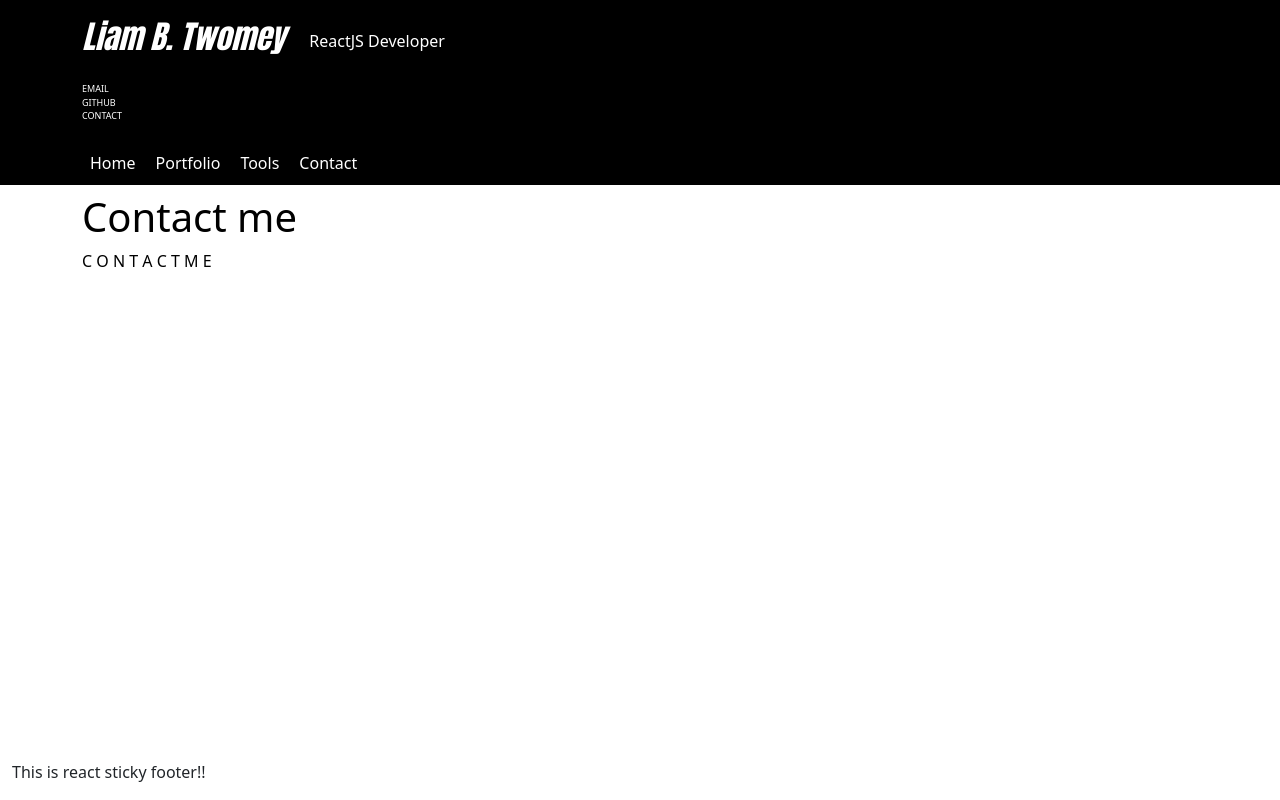
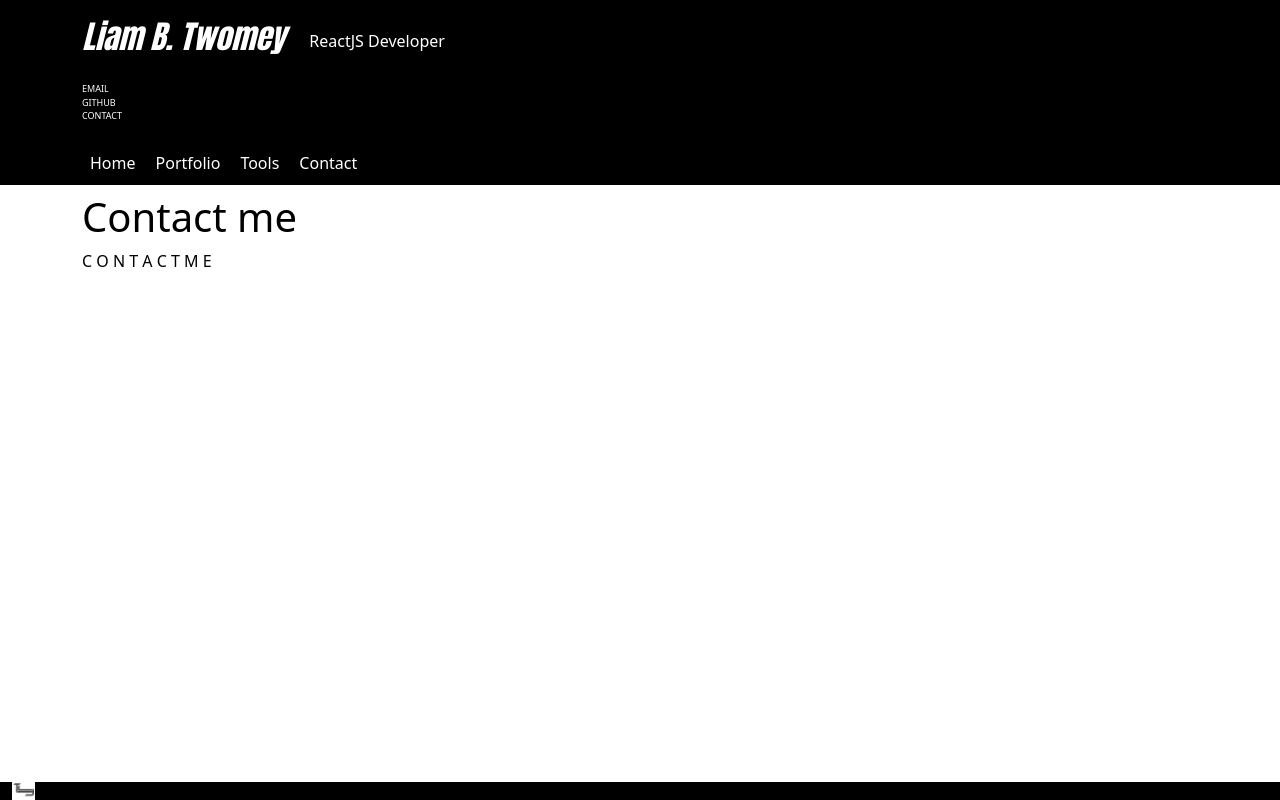
Before and after one commit to LiamBTwomey/localsuccess, a React (Create React App) app: page /contact in a window 1280 px wide. Built offline with nearby package versions, Linux system fonts and the light colour scheme.

Commit message:
footer logo added

```diff
--- a/src/Components/Footer.js
+++ b/src/Components/Footer.js
@@ -1,11 +1,11 @@
-
 import React from 'react';
 import Container from 'react-bootstrap/Container';
+import logo from './public/LiamBTwomeyLogo_1.jpg';
 
 const Footer = () => (
-    <Container className="footer" style={{diplay: "flex", bottom: "0px", position: "fixed"}}>
-  <footer  >
-    <p>This is react sticky footer!!</p>
+    <Container style={{bottom: "0px", position: "fixed", maxWidth: "100%", backgroundColor: "black", color: "white", fontSize: 'x-small', fontFamily: 'Impact'}}>
+  <footer >
+    <img src={ logo } width={23} alt="Liam B. Twomey logo"  />
   </footer>
   </Container>
 );
--- a/src/Components/Header.js
+++ b/src/Components/Header.js
@@ -34,7 +34,7 @@ class Header extends Component {
         <Container className="justify-content-start" style={{padding: '10px'}}>
             <Nav.Link className="pb-0" as={Link} eventKey="/" style={{color: 'white', padding: '10px'}} to='/'>Home</Nav.Link>
             <Nav.Link className="pb-0" as={Link} style={{color: 'white', padding: '10px'}} to='/portfolio'>Portfolio</Nav.Link>
-            <Nav.Link className="pb-0" as={Link} style={{color: 'white', padding: '10px'}} to='/Tools'>Tools</Nav.Link>
+            <Nav.Link className="pb-0" as={Link} style={{color: 'white', padding: '10px'}} to='/tools'>Tools</Nav.Link>
             <Nav.Link  className="pb-0" as={Link} eventKey="/contact" style={{color: 'white', padding: '10px'}} to='/contact'>Contact</Nav.Link>
 
         </Container>
```
Also changed, not shown: src/Components/LiamBTwomeyLogo_1.jpg (added).
